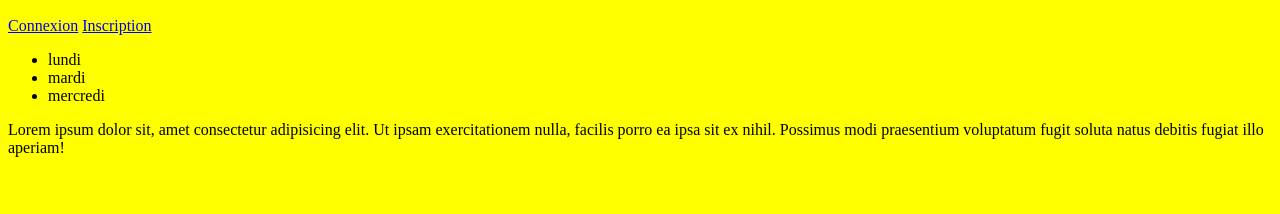
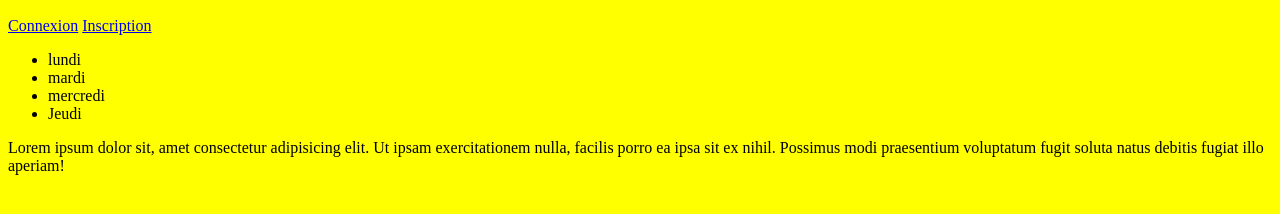
Before and after one commit to Gerard-Menfin/aston, a plain HTML site: page index.html in a window 1280 px wide. Shown: the part 110-324 px from the top of the page. Drawn offline with Linux system fonts and the light colour scheme.

Commit message:
modification du fichier index.html

```diff
--- a/index.html
+++ b/index.html
@@ -18,6 +18,7 @@
         <li>lundi</li>
         <li>mardi</li>
         <li>mercredi</li>
+        <li>Jeudi</li>
     </ul>
     <p>Lorem ipsum dolor sit, amet consectetur adipisicing elit. Ut ipsam exercitationem nulla, facilis porro ea ipsa sit ex nihil. Possimus modi praesentium voluptatum fugit soluta natus debitis fugiat illo aperiam!</p>
 </body>
```
